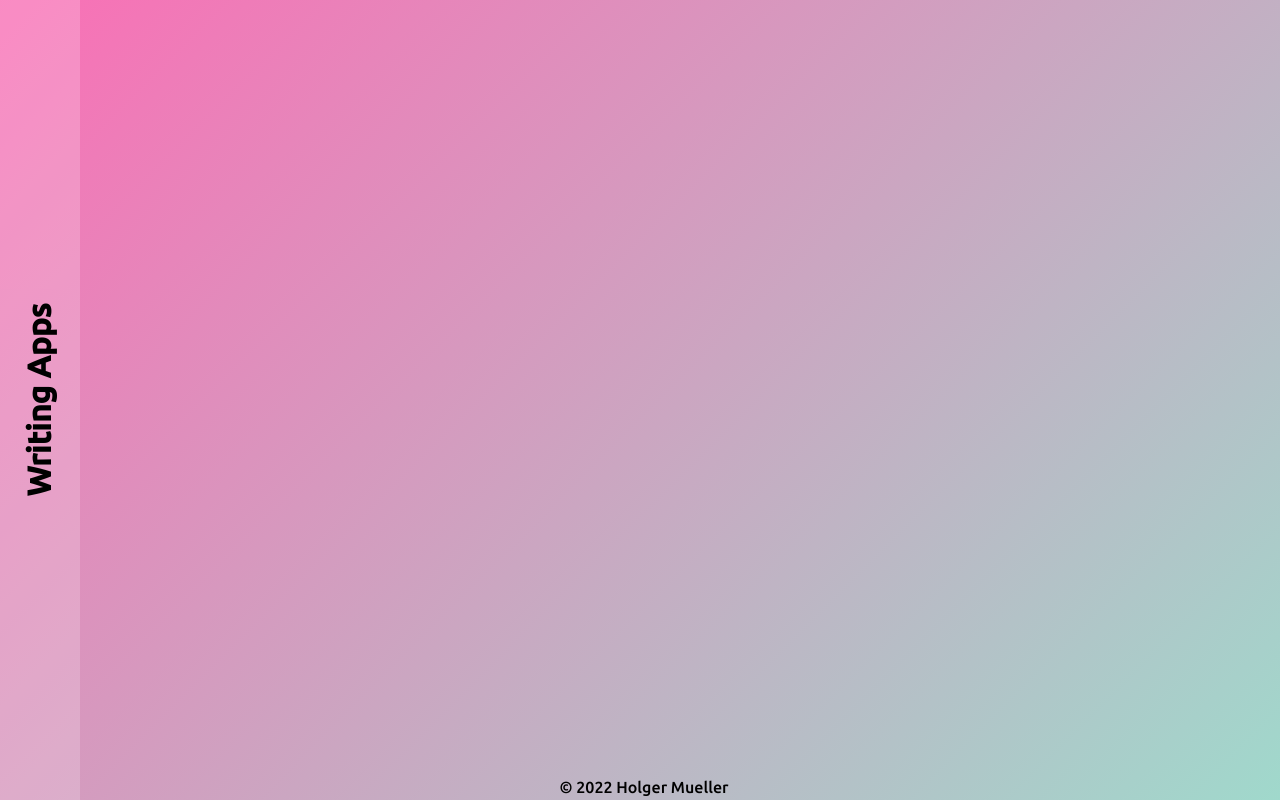
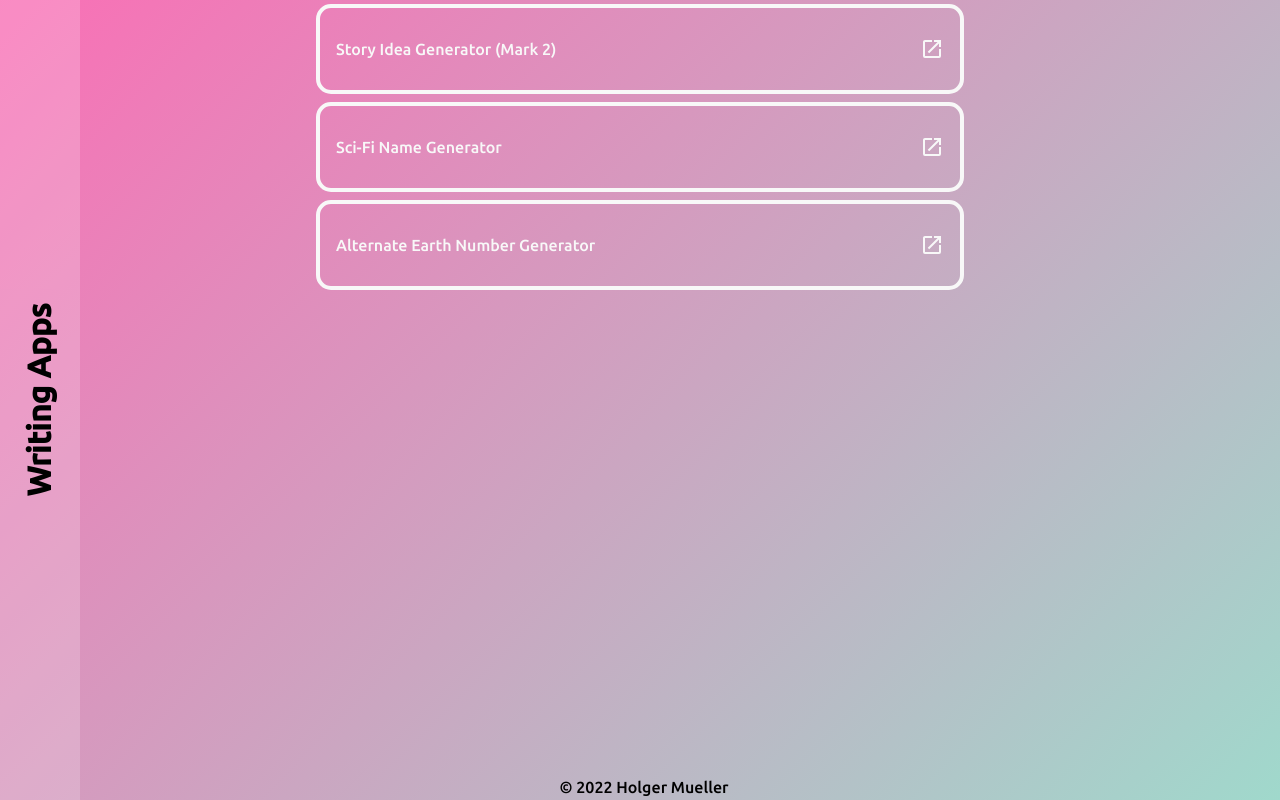
Before and after one commit to Holgermueller/nodeTestRepo, a website: page index.html in a window 1280 px wide. Drawn offline with Linux system fonts and the light colour scheme.

Commit message:
basic app finished

```diff
--- a/index.css
+++ b/index.css
@@ -1,3 +1,8 @@
+:root {
+  --black-color: #080808;
+  --white-color: #f8f8f8;
+}
+
 html,
 body {
   margin: 0;
@@ -28,6 +33,47 @@ header {
   transform-origin: left top;
   text-align: center;
   background-color: rgb(248, 248, 248, 0.2);
+  z-index: 5;
+}
+
+main {
+  display: grid;
+  align-content: center;
+}
+
+.link {
+  background: transparent;
+  border-radius: 15px;
+  border: 4px solid var(--white-color);
+  width: 50%;
+  color: var(--white-color);
+  text-align: center;
+  margin: 4px auto;
+  display: grid;
+  grid-template-columns: auto auto;
+  align-items: center;
+  align-content: center;
+  text-decoration: none;
+}
+
+.link:hover {
+  color: var(--black-color);
+  background-color: var(--white-color);
+  margin: 8px auto;
+  z-index: 5;
+}
+
+.link-name,
+.link-svg {
+  padding: 16px;
+}
+
+.link-name {
+  justify-self: start;
+}
+
+.link-svg {
+  justify-self: end;
 }
 
 footer {
--- a/index.html
+++ b/index.html
@@ -18,6 +18,68 @@
       <h1>Writing Apps</h1>
     </header>
 
+    <main>
+      <div class="link-container">
+        <a
+          href="https://holgermueller.github.io/SIGMK2/"
+          target="_blank"
+          class="link"
+        >
+          <p class="link-name">Story Idea Generator (Mark 2)</p>
+          <svg
+            class="link-svg"
+            style="width: 24px; height: 24px"
+            viewBox="0 0 24 24"
+          >
+            <path
+              fill="currentColor"
+              d="M14,3V5H17.59L7.76,14.83L9.17,16.24L19,6.41V10H21V3M19,19H5V5H12V3H5C3.89,3 3,3.9 3,5V19A2,2 0 0,0 5,21H19A2,2 0 0,0 21,19V12H19V19Z"
+            />
+          </svg>
+        </a>
+      </div>
+
+      <div class="link-container">
+        <a
+          href="https://holgermueller.github.io/sfnamegenerator/"
+          target="_blank"
+          class="link"
+        >
+          <p class="link-name">Sci-Fi Name Generator</p>
+          <svg
+            class="link-svg"
+            style="width: 24px; height: 24px"
+            viewBox="0 0 24 24"
+          >
+            <path
+              fill="currentColor"
+              d="M14,3V5H17.59L7.76,14.83L9.17,16.24L19,6.41V10H21V3M19,19H5V5H12V3H5C3.89,3 3,3.9 3,5V19A2,2 0 0,0 5,21H19A2,2 0 0,0 21,19V12H19V19Z"
+            />
+          </svg>
+        </a>
+      </div>
+
+      <div class="link-container">
+        <a
+          href="https://holgermueller.github.io/threejs/"
+          target="_blank"
+          class="link"
+        >
+          <p class="link-name">Alternate Earth Number Generator</p>
+          <svg
+            class="link-svg"
+            style="width: 24px; height: 24px"
+            viewBox="0 0 24 24"
+          >
+            <path
+              fill="currentColor"
+              d="M14,3V5H17.59L7.76,14.83L9.17,16.24L19,6.41V10H21V3M19,19H5V5H12V3H5C3.89,3 3,3.9 3,5V19A2,2 0 0,0 5,21H19A2,2 0 0,0 21,19V12H19V19Z"
+            />
+          </svg>
+        </a>
+      </div>
+    </main>
+
     <footer>&COPY; 2022 Holger Mueller</footer>
   </body>
 </html>
--- a/public/index.css
+++ b/public/index.css
@@ -1 +1 @@
-body,html{animation:gradient-animation 20s infinite;background-attachment:fixed;background-image:linear-gradient(135deg,#7fffd4,#ff69b4,#7fffd4);background-size:400% 100%;font-family:Ubuntu,sans-serif;margin:0;padding:0}@keyframes gradient-animation{0%{background-position:0}50%{background-position:100%}to{background-position:0}}header{background-color:hsla(0,0%,97%,.2);position:fixed;transform:rotate(-90deg) translateX(-100%);transform-origin:left top;width:100vh}footer,header{text-align:center}footer{bottom:0;left:0;padding:4px;position:absolute;width:100%}
+:root{--black-color:#080808;--white-color:#f8f8f8}body,html{animation:gradient-animation 20s infinite;background-attachment:fixed;background-image:linear-gradient(135deg,#7fffd4,#ff69b4,#7fffd4);background-size:400% 100%;font-family:Ubuntu,sans-serif;margin:0;padding:0}@keyframes gradient-animation{0%{background-position:0}50%{background-position:100%}to{background-position:0}}header{background-color:hsla(0,0%,97%,.2);position:fixed;text-align:center;transform:rotate(-90deg) translateX(-100%);transform-origin:left top;width:100vh;z-index:5}.link,main{align-content:center;display:grid}.link{align-items:center;background:transparent;border:4px solid var(--white-color);border-radius:15px;color:var(--white-color);grid-template-columns:auto auto;margin:4px auto;text-align:center;text-decoration:none;width:50%}.link:hover{background-color:var(--white-color);color:var(--black-color);margin:8px auto;z-index:5}.link-name,.link-svg{padding:16px}.link-name{justify-self:start}.link-svg{justify-self:end}footer{bottom:0;left:0;padding:4px;position:absolute;text-align:center;width:100%}
```
